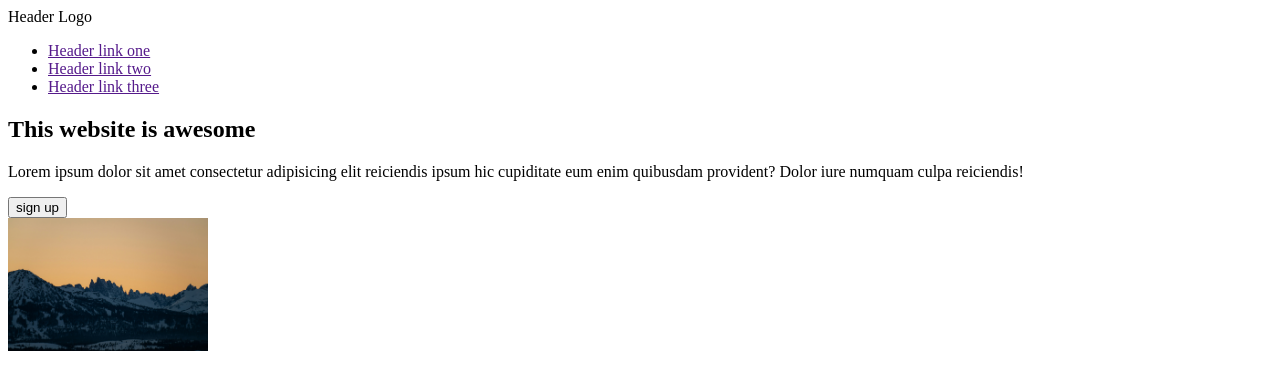
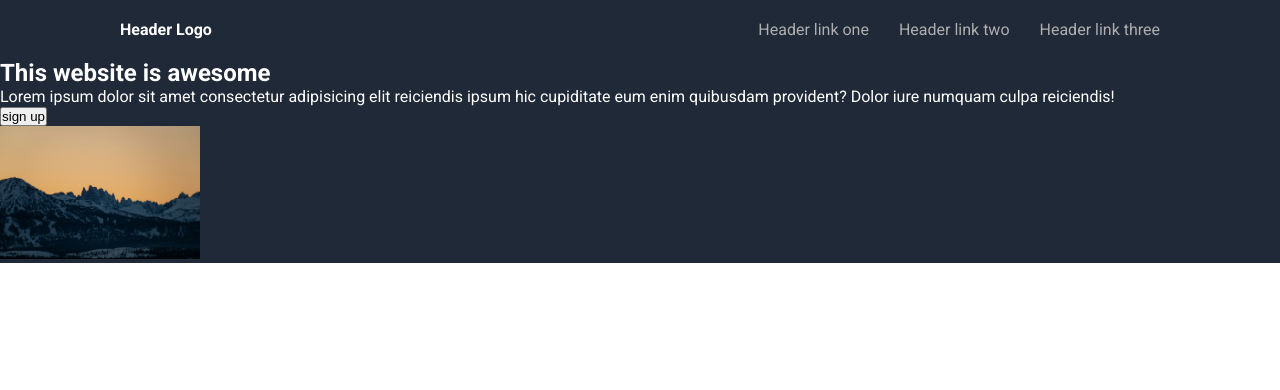
Before and after one commit to Sasnigs/TOP-Landing-Page, a plain HTML site: page index.html in a window 1280 px wide. Drawn offline with Linux system fonts and the light colour scheme.

Commit message:
styled the header section

```diff
--- a/index.html
+++ b/index.html
@@ -1,16 +1,23 @@
 <!DOCTYPE html>
 <html lang="en">
+
 <head>
     <meta charset="UTF-8">
     <meta name="viewport" content="width=device-width, initial-scale=1.0">
     <link rel="stylesheet" href="style.css">
+    <link rel="preconnect" href="https://fonts.googleapis.com">
+    <link rel="preconnect" href="https://fonts.gstatic.com" crossorigin>
+    <link
+        href="https://fonts.googleapis.com/css2?family=Roboto:ital,wght@0,100;0,300;0,400;0,500;0,700;0,900;1,100;1,300;1,400;1,500;1,700;1,900&display=swap"
+        rel="stylesheet">
     <title>Document</title>
 </head>
+
 <body>
     <div class="section-1">
         <div class="header">
-            <div>Header Logo</div>
-            <div>
+            <div class="logo">Header Logo</div>
+            <div class="header-links">
                 <ul>
                     <li><a href="">Header link one</a></li>
                     <li><a href="">Header link two</a></li>
@@ -21,7 +28,8 @@
         <div class="sub-section-1">
             <div>
                 <h2>This website is awesome</h2>
-                <p>Lorem ipsum dolor sit amet consectetur adipisicing elit reiciendis ipsum hic cupiditate eum enim quibusdam provident? Dolor iure numquam culpa reiciendis!</p>
+                <p>Lorem ipsum dolor sit amet consectetur adipisicing elit reiciendis ipsum hic cupiditate eum enim
+                    quibusdam provident? Dolor iure numquam culpa reiciendis!</p>
                 <button>sign up</button>
             </div>
             <div>
@@ -38,4 +46,5 @@
 
 
 </body>
+
 </html>
--- a/style.css
+++ b/style.css
@@ -0,0 +1,40 @@
+*{
+    padding: 0;
+    margin: 0;
+    box-sizing: border-box;
+}
+
+body{
+    display: flex;
+    flex-direction: column;
+    font-family: roboto;
+}
+a{
+    text-decoration: none;
+    color: rgb(176, 174, 174);
+}
+ul{
+    list-style: none;
+}
+.section-1{
+   background-color: #1f2937;
+   color: white;
+   font-family: "Roboto", sans-serif;
+   font-weight: 400;
+}
+.header{
+    display: flex;
+    justify-content: space-between;
+    padding: 20px;
+}
+.logo{
+    margin-left: 100px;
+    font-weight: 600;
+}
+.header-links{
+    margin-right: 100px;
+}
+.header-links > ul{
+    display: flex;
+   gap: 30px;
+}
```
